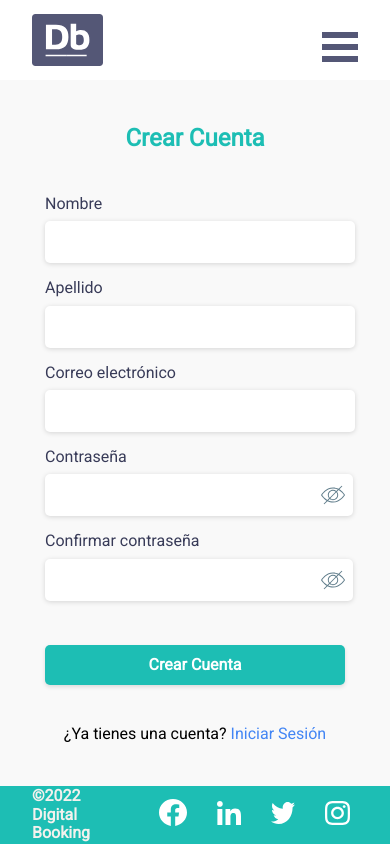
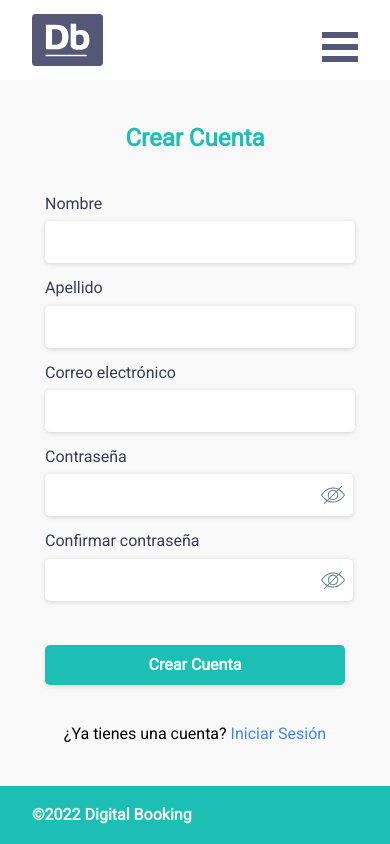
Before and after one commit to animolina/IntegrationProyectCTD, a React (Vite) app in the folder frontend/: page /sign-up in a window 390 px wide. Built offline with nearby package versions, Linux system fonts and the light colour scheme.

Commit message:
fix(categoryblock): change responsive burger menu

```diff
--- a/frontend/index.html
+++ b/frontend/index.html
@@ -1,5 +1,5 @@
 <!DOCTYPE html>
-<html lang="en">
+<html lang="es">
     <head>
         <meta charset="UTF-8" />
         <link rel="icon" type="image/svg+xml" href="/favicon.ico" />
--- a/frontend/src/components/Footer.jsx
+++ b/frontend/src/components/Footer.jsx
@@ -6,7 +6,7 @@ export default function Footer() {
 		<footer className={styles.footer}>
 			<div className={styles.footerCopyright}>©2022 Digital Booking</div>
 
-			<Social />
+			<Social type={'footer'} />
 		</footer>
 	);
 }
--- a/frontend/src/components/Social.jsx
+++ b/frontend/src/components/Social.jsx
@@ -5,16 +5,18 @@ import iconTwitter from '../assets/icons/iconTwitter.svg';
 import iconLinkedin from '../assets/icons/iconLinkedin.svg';
 import iconInstagram from '../assets/icons/iconInstagram.svg';
 
-export default function Social() {
+export default function Social({ type }) {
 	return (
-		<div className={styles.footerSocial}>
+		<div
+			className={type === 'footer' ? styles.footerSocial : styles.burgerSocial}
+		>
 			<a
 				className='menu-item'
 				href='https://www.facebook.com/'
 				target='_blank'
 				rel='noopener noreferrer'
 			>
-				<img src={iconFacebook} alt='' />
+				<img src={iconFacebook} alt='Icon Facebook' />
 			</a>
 			<a
 				className='socialLinkedin'
@@ -22,7 +24,7 @@ export default function Social() {
 				target='_blank'
 				rel='noopener noreferrer'
 			>
-				<img src={iconLinkedin}></img>
+				<img src={iconLinkedin} alt='Icon LinkedIn'></img>
 			</a>
 			<a
 				className='socialTwitter'
@@ -30,7 +32,7 @@ export default function Social() {
 				target='_blank'
 				rel='noopener noreferrer'
 			>
-				<img src={iconTwitter}></img>
+				<img src={iconTwitter} alt='Icon Twitter'></img>
 			</a>
 
 			<a
@@ -39,7 +41,7 @@ export default function Social() {
 				target='_blank'
 				rel='noopener noreferrer'
 			>
-				<img className='' src={iconInstagram}></img>
+				<img src={iconInstagram} alt='Icon Instagram'></img>
 			</a>
 		</div>
 	);
--- a/frontend/src/styles/social.module.css
+++ b/frontend/src/styles/social.module.css
@@ -5,11 +5,16 @@
 	gap: 1.875rem;
 	margin-right: 2.5rem;
 }
+.burgerSocial {
+	display: flex;
+	justify-content: space-around;
+	align-items: center;
+	gap: 1.875rem;
+	margin-right: 2.5rem;
+}
 
-/* ------------------------------- responsive ------------------------------- */
-
-/* @media screen and (max-width: 480px) {
+@media screen and (max-width: 480px) {
 	.footerSocial {
 		display: none;
 	}
-} */
+}
--- a/frontend/src/utils/Sidebar.jsx
+++ b/frontend/src/utils/Sidebar.jsx
@@ -12,7 +12,7 @@ export default function Sidebar() {
 				<h1 className={styles.title}>MENÚ</h1>
 			</div>
 
-			{/* TODO quitar menú al hacer click a una opción
+			{/* TODO quitar menú burger al hacer click a una opción
 				<Link className='menu-item' to='/sign-up'>
 				Crear cuenta
 			</Link>
@@ -27,7 +27,7 @@ export default function Sidebar() {
 				Iniciar sesión
 			</a>
 			<footer className={styles.footer}>
-				<Social />
+				<Social type={'burger'} />
 			</footer>
 		</Menu>
 	);
```
